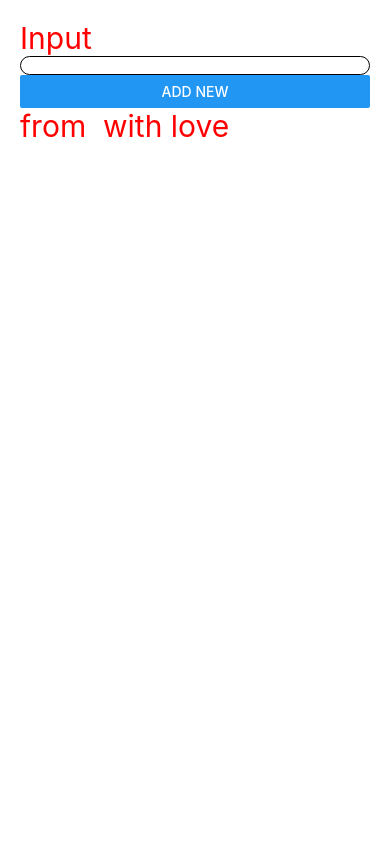
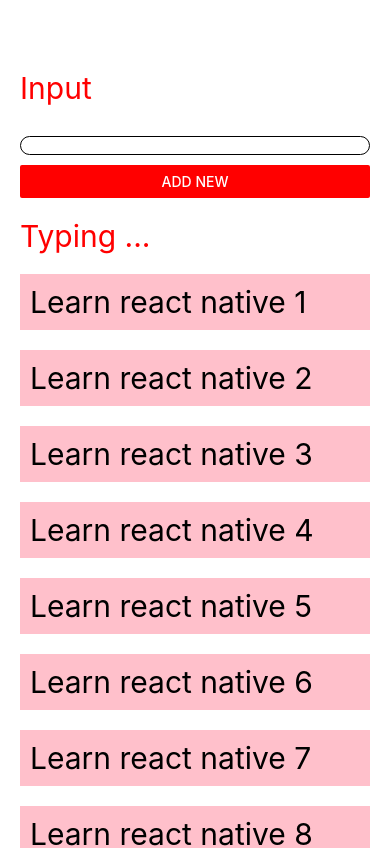
Before and after one commit to nvminh162/react-native-course, a React Native app in the folder 01-react-native-ultimate-starter/: screen / in a window 390 px wide. Shown: the top 848 px of the page. Built offline with nearby package versions, Linux system fonts and the light colour scheme.

Commit message:
how to render array.map() item in react native?

```diff
--- a/01-react-native-ultimate-starter/App.tsx
+++ b/01-react-native-ultimate-starter/App.tsx
@@ -2,31 +2,29 @@ import { useState } from "react";
 import { Button, StyleSheet, Text, TextInput, View } from "react-native";
 
 export default function App() {
-  //String
-  const [name, setName] = useState<string>("");
+  const [nameTodo, setNameTodo] = useState<string>("");
 
-  //number
-  const [age, setAge] = useState<number>(0);
-
-  //null, undefined, boolean
-  const test = null;
-
-  //object, array
-  const [person, setPerson] = useState<{
-    name: string;
-    age: number;
-  }>({
-    name: "nvminh162",
-    age: 22,
-  });
+  const [todoList, setTodoList] = useState([
+    { id: 1, title: "Learn react native 1" },
+    { id: 2, title: "Learn react native 2" },
+    { id: 3, title: "Learn react native 3" },
+    { id: 4, title: "Learn react native 4" },
+    { id: 5, title: "Learn react native 5" },
+    { id: 6, title: "Learn react native 6" },
+    { id: 7, title: "Learn react native 7" },
+    { id: 8, title: "Learn react native 8" },
+    { id: 9, title: "Learn react native 9" },
+    { id: 10, title: "Learn react native 10" },
+    { id: 11, title: "Learn react native 11" },
+  ]);
 
   return (
     <View style={styles.container}>
       <View>
         <Text style={styles.text}>Input</Text>
         <TextInput
-          value={name}
-          onChangeText={(v) => setName(v)}
+          value={nameTodo}
+          onChangeText={(v) => setNameTodo(v)}
           autoCapitalize="none"
           style={styles.input}
           // maxLength={2}
@@ -35,13 +33,17 @@ export default function App() {
           autoCorrect={false}
         />
       </View>
-      <Button title="Add New" />
+      <Button title="Add New" color={"red"} onPress={() => alert(nameTodo)} />
       <View>
         <Text style={styles.text}>
-          from
-          <Text style={styles.nvminh162}> {name} </Text>
-          with love
+          Typing ...
+          <Text style={styles.todoName}> {nameTodo} </Text>
         </Text>
+      </View>
+      <View>
+        {todoList.map((todo) => (
+          <Text key={todo.id} style={styles.todo}>{todo.title}</Text>
+        ))}
       </View>
     </View>
   );
@@ -51,18 +53,26 @@ const styles = StyleSheet.create({
   text: {
     fontSize: 30,
     color: "red",
+    marginVertical: 20,
   },
-  nvminh162: {
+  todoName: {
     color: "green",
+  },
+  todo: {
+    fontSize: 30,
+    backgroundColor: "pink",
+    marginBottom: 20,
+    padding: 10,
   },
   input: {
     borderColor: "black",
     borderWidth: 1,
     borderRadius: 20,
+    marginVertical: 10,
   },
   container: {
     flex: 1,
-    padding: 20,
+    marginTop: 50,
     backgroundColor: "#fff",
     // alignItems: "center",
     // justifyContent: "center",
```
